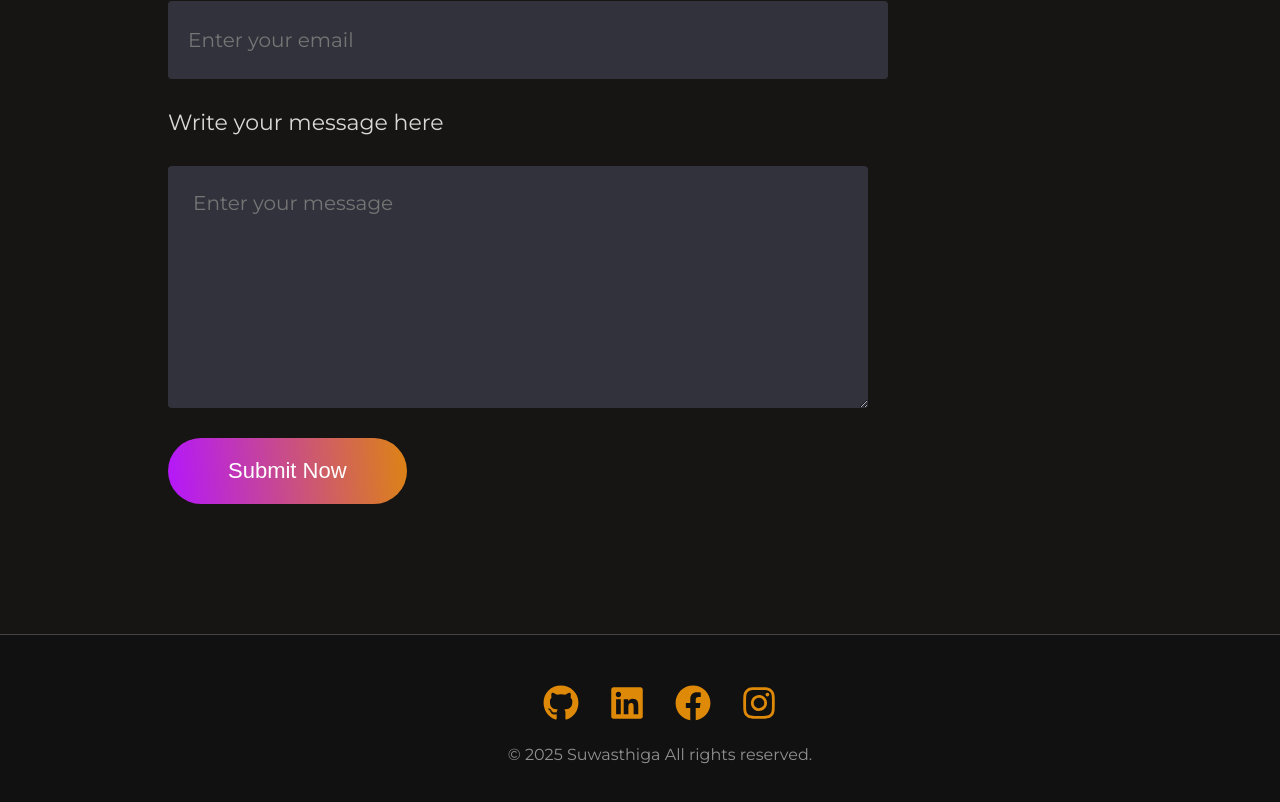
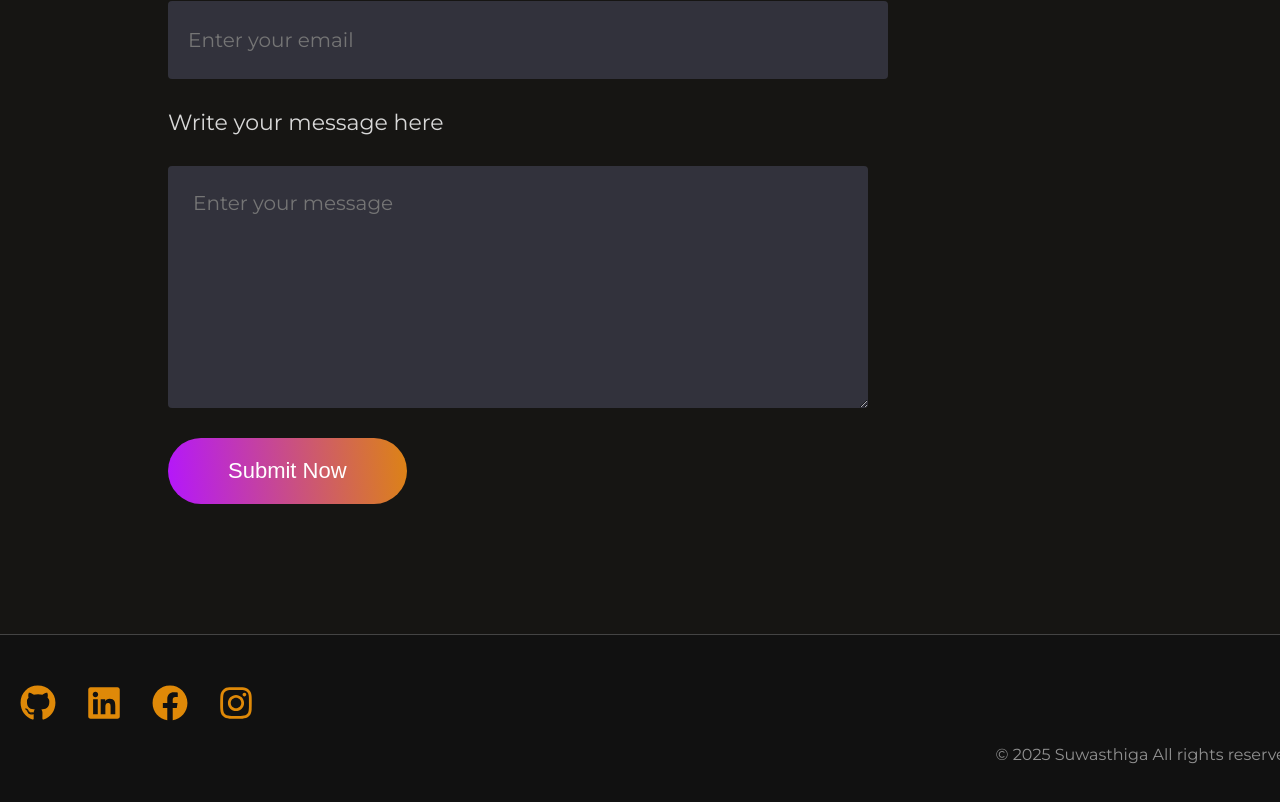
Before and after one commit to suwasthi/portfolio, a React (Vite) app: page / in a window 1280 px wide. Shown: the part 5698-6500 px from the top of the page. Built offline with nearby package versions, Linux system fonts and the light colour scheme.

Commit message:
Update Footer.css

```diff
--- a/src/Components/Footer/Footer.css
+++ b/src/Components/Footer/Footer.css
@@ -32,6 +32,28 @@
   color: #bbb;
   opacity: 0.75;
 }
+@media (min-width: 768px) {
+  .footer-inner {
+    flex-direction: row;
+    justify-content: space-between;
+    align-items: center;
+    text-align: left;
+  }
+
+  .social-icons,
+  .copyright {
+    flex: 1;              /* each side takes equal space */
+  }
+
+  .social-icons {
+    justify-content: flex-start;  /* align icons left side */
+  }
+
+  .copyright {
+    text-align: right;            /* align text right side */
+  }
+}
+
 
 /* @media (max-width: 600px) {
   .icon {
```
